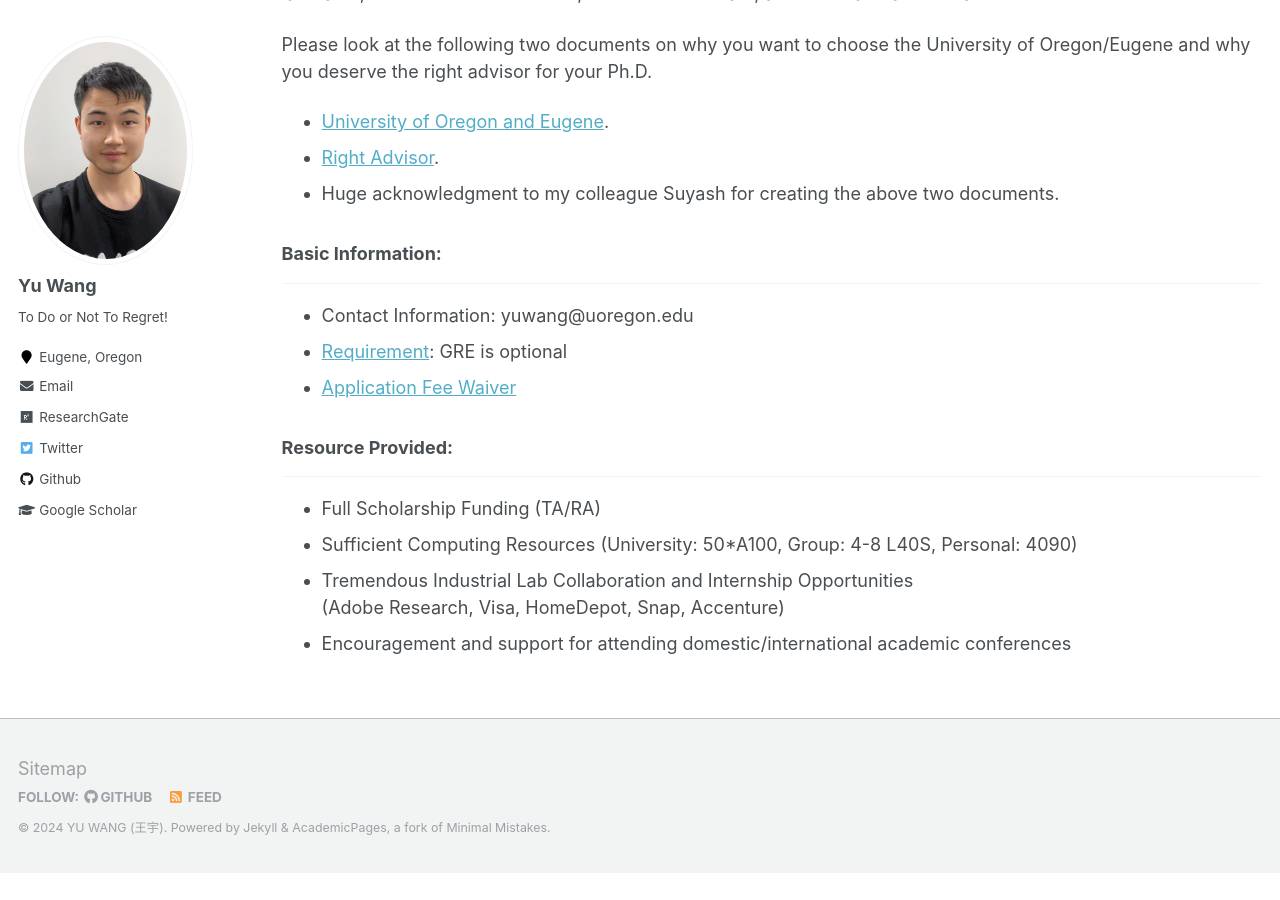
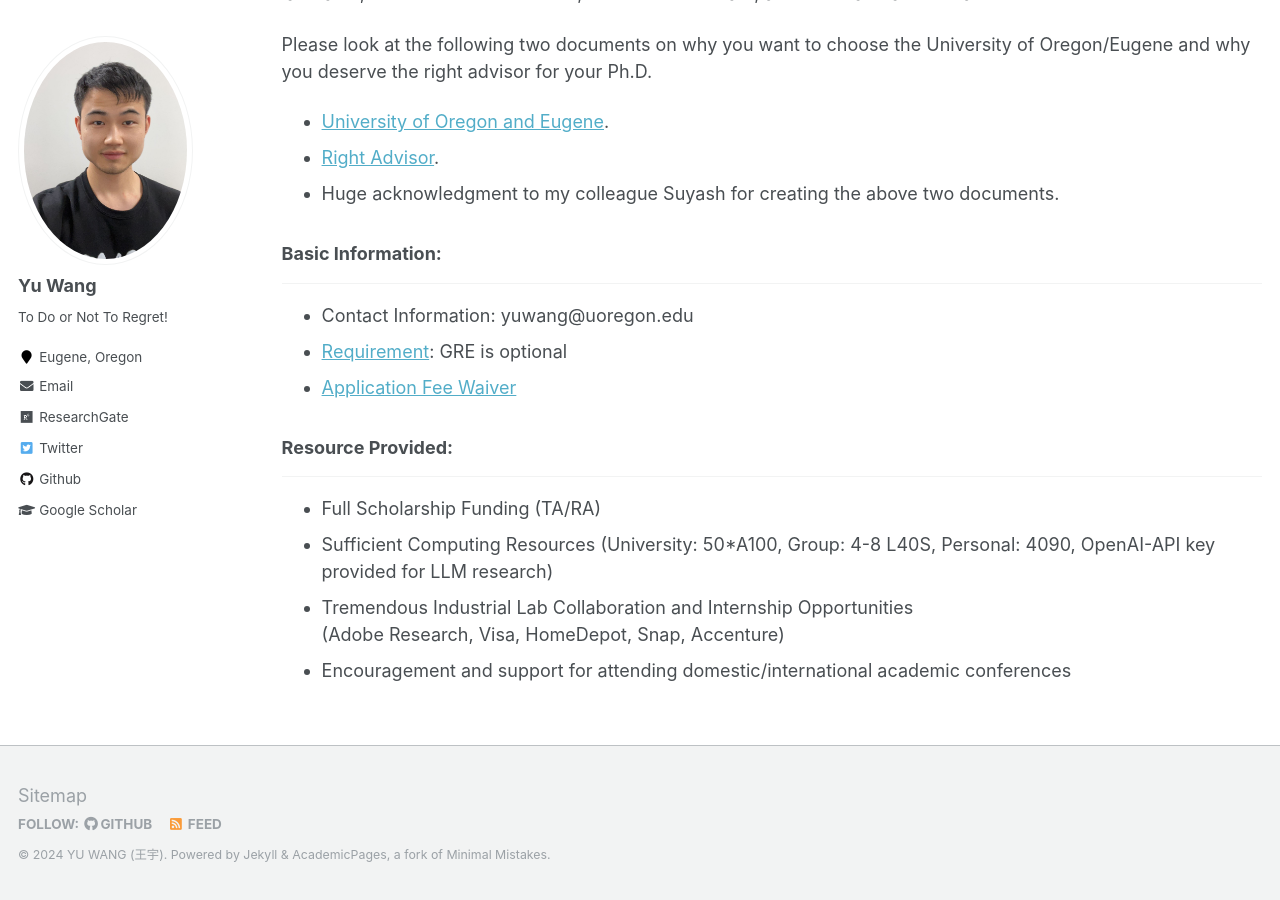
Before and after one commit to yuwang0103/yuwang0103.github.io, a Jekyll site: the page built from _pages/Recruiting.md, in a window 1280 px wide and 900 px high, scrolled down 796 px. Built offline with Jekyll 4.4.1, drawn with Linux system fonts in a browser that asks for light colours; before the commit the page ends 1669 px from its top, so only the background shows below that.

Commit message:
Update Recruiting.md

```diff
--- a/_pages/Recruiting.md
+++ b/_pages/Recruiting.md
@@ -36,7 +36,7 @@ Please look at the following two documents on why you want to choose the Univers
 ### Resource Provided:
 ------
 - Full Scholarship Funding (TA/RA)
-- Sufficient Computing Resources (University: 50*A100, Group: 4-8 L40S, Personal: 4090)
+- Sufficient Computing Resources (University: 50*A100, Group: 4-8 L40S, Personal: 4090, OpenAI-API key provided for LLM research)
 - Tremendous Industrial Lab Collaboration and Internship Opportunities
   <br> (Adobe Research, Visa, HomeDepot, Snap, Accenture)
 - Encouragement and support for attending domestic/international academic conferences
```
